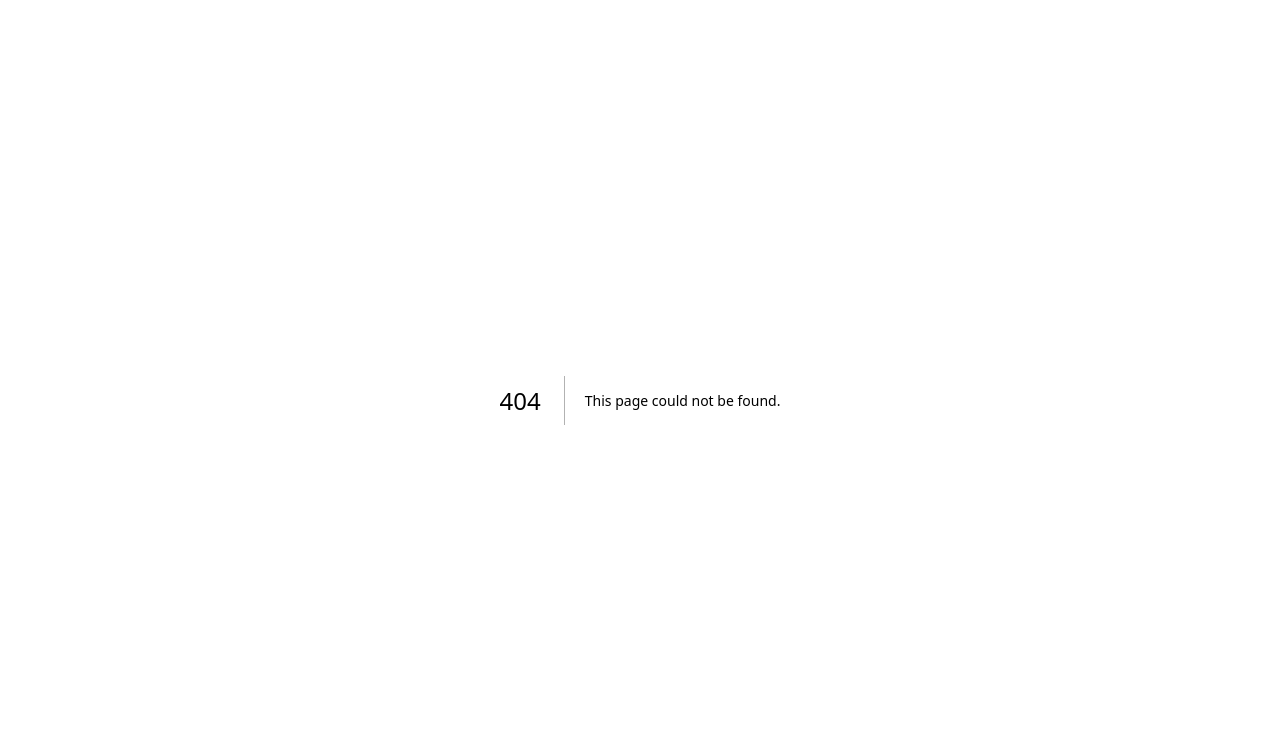
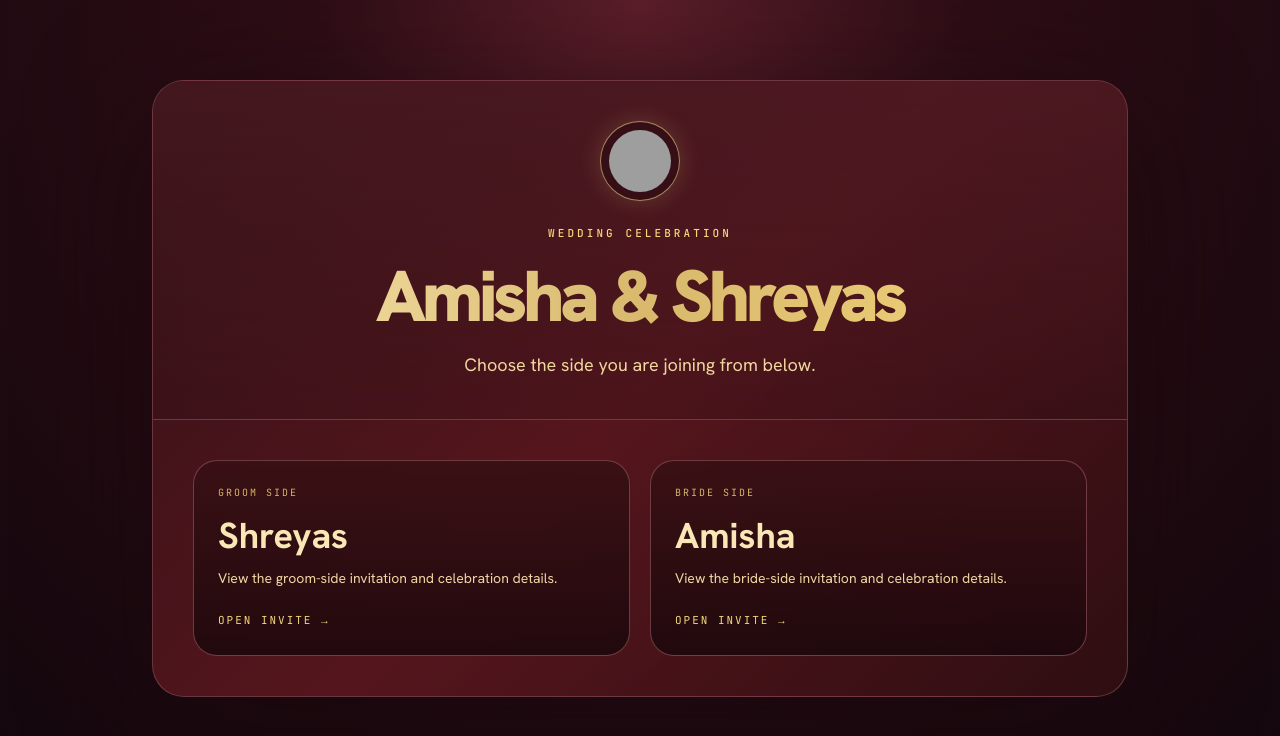
Before and after one commit to guptayashu99/shreyasgupta.co.in, a Next.js app: page /wedding-page in a window 1280 px wide. Before the commit this address had no page. Shown: the top 736 px of the page. Built offline with nearby package versions, Linux system fonts and the light colour scheme; grey boxes are pictures that could not be loaded.

Commit message:
Fix wedding page route and scrolling

```diff
--- a/app/layout.tsx
+++ b/app/layout.tsx
@@ -136,7 +136,7 @@ export default function RootLayout({
           dangerouslySetInnerHTML={{ __html: JSON.stringify(jsonLd) }}
         />
       </head>
-      <body style={{ overflow: 'clip' }}>{children}</body>
+      <body style={{ overflowX: 'hidden', overflowY: 'auto' }}>{children}</body>
     </html>
   );
 }
--- /dev/null
+++ b/app/wedding-page/page.tsx
@@ -0,0 +1,60 @@
+import Link from 'next/link';
+
+const options = [
+  {
+    side: "Groom Side",
+    name: 'Shreyas',
+    description: 'View the groom-side invitation and celebration details.',
+    href: '/wedding-invite-sg',
+  },
+  {
+    side: 'Bride Side',
+    name: 'Amisha',
+    description: 'View the bride-side invitation and celebration details.',
+    href: '/wedding-invite-ar',
+  },
+];
+
+export default function WeddingPage() {
+  return (
+    <main className="min-h-screen bg-[radial-gradient(circle_at_top,#5b1e2a_0%,#2d0d15_32%,#12070d_100%)] text-[#f7e5b8]">
+      <div className="mx-auto max-w-5xl px-6 py-12 md:py-20">
+        <div className="overflow-hidden rounded-[32px] border border-[#8a4f5d]/60 bg-[linear-gradient(135deg,rgba(53,18,23,0.96),rgba(90,23,30,0.92),rgba(47,14,18,0.98))] shadow-[0_30px_120px_rgba(26,8,12,0.72)]">
+          <div className="border-b border-[#8a4f5d]/60 bg-[linear-gradient(180deg,rgba(73,25,33,0.7),rgba(36,12,18,0.2))] px-6 py-8 md:px-10 md:py-10">
+            <div className="mb-6 flex justify-center">
+              <img src="/company-logos/Wedding_Logo.png" alt="Wedding logo" className="h-20 w-20 rounded-full border border-[#f4d68a]/60 bg-[#2a0b12]/60 object-cover p-2 shadow-[0_0_25px_rgba(244,214,138,0.18)]" />
+            </div>
+            <p className="text-center font-mono text-[11px] font-medium uppercase tracking-[0.28em] text-[#f5d77a]">
+              Wedding Celebration
+            </p>
+            <h1 className="mt-5 text-center bg-gradient-to-r from-[#f9e6b1] via-[#d8b96d] to-[#f3d479] bg-clip-text font-display text-[clamp(42px,7vw,72px)] font-black leading-[0.96] tracking-[-0.06em] text-transparent">
+              Amisha &amp; Shreyas
+            </h1>
+            <p className="mt-5 text-center text-base text-[#f1d7a0] md:text-lg">
+              Choose the side you are joining from below.
+            </p>
+          </div>
+
+          <div className="space-y-8 px-6 py-8 md:px-10 md:py-10">
+            <div className="grid gap-5 md:grid-cols-2">
+              {options.map((option) => (
+                <Link
+                  key={option.side}
+                  href={option.href}
+                  className="group rounded-3xl border border-[#9b5c64]/60 bg-[linear-gradient(180deg,rgba(56,16,20,0.9),rgba(28,8,12,0.88))] p-6 transition-transform duration-200 hover:-translate-y-1 hover:border-[#d8b96d]/80"
+                >
+                  <p className="font-mono text-[10px] uppercase tracking-[0.2em] text-[#d7b369]">{option.side}</p>
+                  <h2 className="mt-4 font-display text-4xl font-bold text-[#f9e8b5]">{option.name}</h2>
+                  <p className="mt-3 text-sm text-[#f0d6a3]">{option.description}</p>
+                  <span className="mt-6 inline-flex font-mono text-[11px] uppercase tracking-[0.18em] text-[#f5d77a] group-hover:text-[#fff5d0]">
+                    Open Invite →
+                  </span>
+                </Link>
+              ))}
+            </div>
+          </div>
+        </div>
+      </div>
+    </main>
+  );
+}
```
